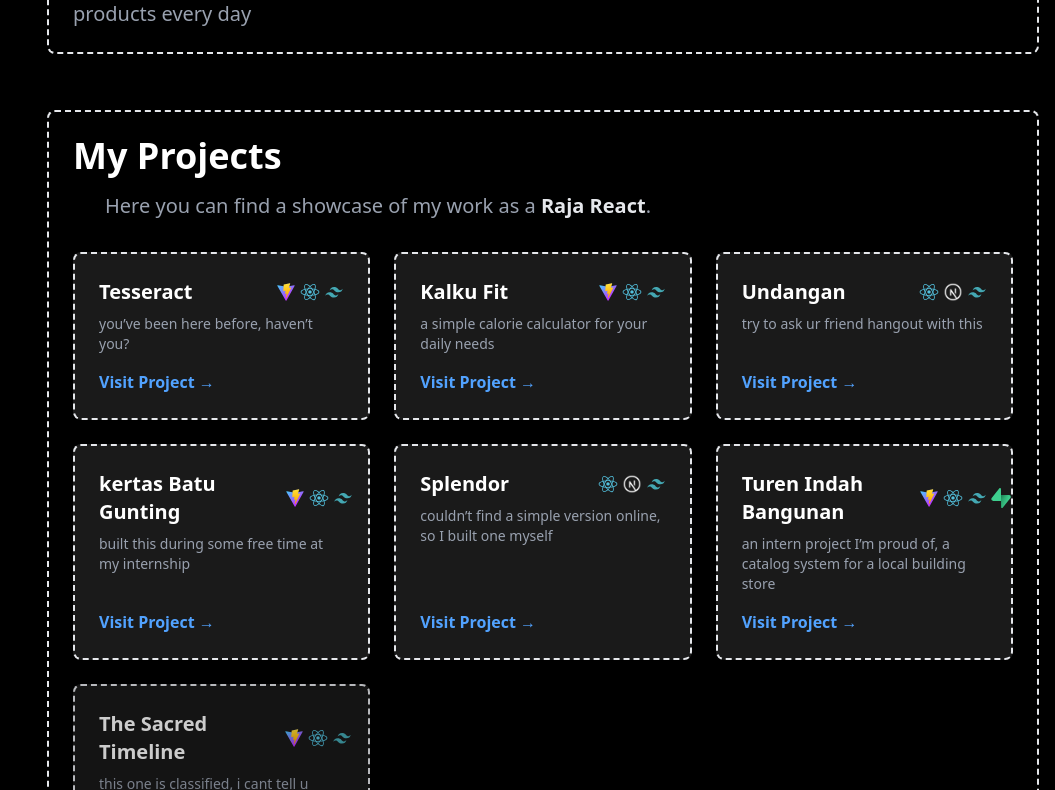
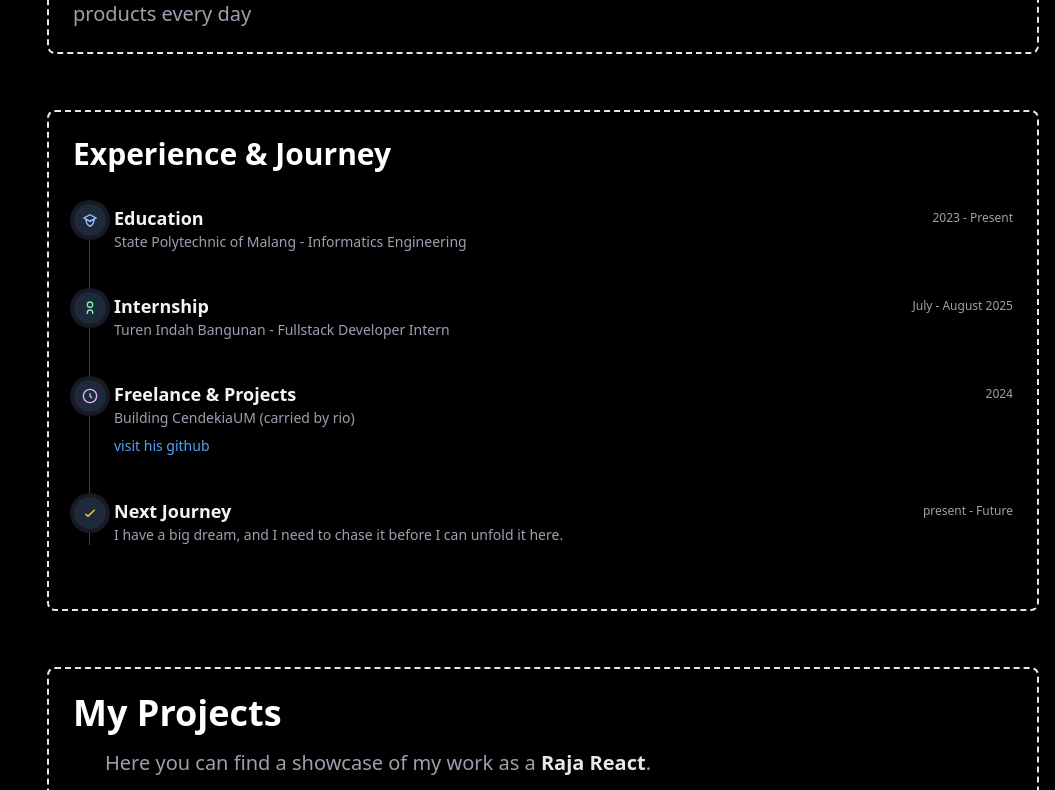
Before and after one commit to Maeeveee/Tesseract, a React (Vite) app: page / in a window 1280 px wide. Shown: the part 950-1740 px from the top of the page, without its empty margins (225-1280 px from the left). Built offline with nearby package versions, Linux system fonts and the light colour scheme.

Commit message:
add experience and journey section

```diff
--- a/src/components/dashboard.jsx
+++ b/src/components/dashboard.jsx
@@ -1,6 +1,7 @@
 import ProfileCard from './profileCard'
 import IntroSection from './introSection'
 import ProjectSection from './projectSection'
+import ExperienceSection from './experienceSection'
 
 export default function Dashboard() {
 
@@ -33,6 +34,7 @@ export default function Dashboard() {
                 </div>
             </div>
             <IntroSection />
+            <ExperienceSection />
             <ProjectSection />
         </div >
     )
--- /dev/null
+++ b/src/components/experienceSection.jsx
@@ -0,0 +1,80 @@
+export default function ExperienceSection() {
+    const steps = [
+        {
+            icon: (
+                <svg className="w-4 h-4 text-blue-300" fill="none" stroke="currentColor" strokeWidth="2" viewBox="0 0 24 24">
+                    <path d="M12 14l9-5-9-5-9 5 9 5z" />
+                    <path d="M12 14l6.16-3.422A12.083 12.083 0 0112 21.5a12.083 12.083 0 01-6.16-10.922L12 14z" />
+                </svg>
+            ),
+            title: "Education",
+            desc: "State Polytechnic of Malang - Informatics Engineering",
+            period: "2023 - Present",
+        },
+        {
+            icon: (
+                <svg className="w-4 h-4 text-green-300" fill="none" stroke="currentColor" strokeWidth="2" viewBox="0 0 24 24">
+                    <path d="M16 21v-2a4 4 0 00-8 0v2" />
+                    <circle cx="12" cy="7" r="4" />
+                </svg>
+            ),
+            title: "Internship",
+            desc: "Turen Indah Bangunan - Fullstack Developer Intern",
+            period: "July - August 2025",
+        },
+        {
+            icon: (
+                <svg className="w-4 h-4 text-purple-300" fill="none" stroke="currentColor" strokeWidth="2" viewBox="0 0 24 24">
+                    <path d="M12 8v4l3 3" />
+                    <circle cx="12" cy="12" r="10" />
+                </svg>
+            ),
+            title: "Freelance & Projects",
+            desc: "Building CendekiaUM (carried by rio)",
+            period: "2024",
+            github: "https://github.com/ckckckcz",
+        },
+        {
+            icon: (
+                <svg className="w-4 h-4 text-amber-300" fill="none" stroke="currentColor" strokeWidth="2" viewBox="0 0 24 24">
+                    <path d="M5 13l4 4L19 7" />
+                </svg>
+            ),
+            title: "Next Journey",
+            desc: "I have a big dream, and I need to chase it before I can unfold it here.",
+            period: "present - Future",
+        },
+    ];
+
+    return (
+        <section className="border-2 border-gray-200 border-dashed rounded-lg dark:border-gray-700 mt-14">
+            <div className="p-6">
+                <h2 className="text-3xl font-bold text-white mb-8">Experience & Journey</h2>
+                <ol className="relative border-s ml-4 border-gray-700">
+                    {steps.map((step, idx) => (
+                        <li key={idx} className="mb-10 ms-6">
+                            <span className="absolute -start-4 flex items-center justify-center w-8 h-8 rounded-full ring-4 ring-[#181924] bg-gray-800">
+                                {step.icon}
+                            </span>
+                            <div className="flex items-center justify-between  lg:flex-row md:flex-row md:items-center md:justify-between">
+                                <h3 className="font-semibold text-lg text-gray-100">{step.title}</h3>
+                                <span className="text-xs text-gray-400 md:ml-4">{step.period}</span>
+                            </div>
+                            <p className="text-sm text-gray-400">{step.desc}</p>
+                            {step.github && (
+                                <a
+                                    href={step.github}
+                                    target="_blank"
+                                    rel="noopener noreferrer"
+                                    className="inline-block mt-2 text-blue-400 text-sm"
+                                >
+                                    visit his github
+                                </a>
+                            )}
+                        </li>
+                    ))}
+                </ol>
+            </div>
+        </section>
+    );
+}
```
